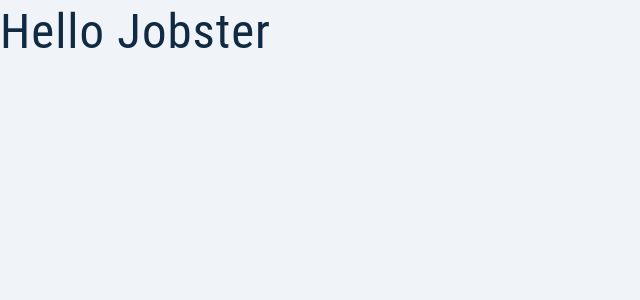
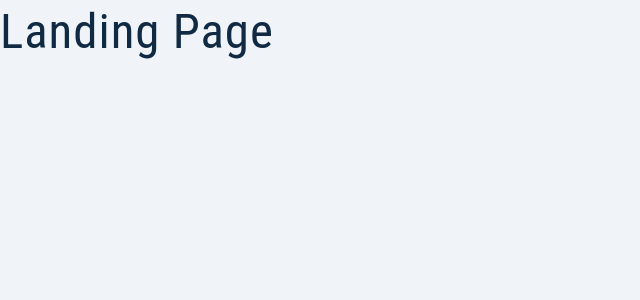
Before and after one commit to naimahassan43/redux-jobster, a React (Create React App) app: page / in a window 1280 px wide. Shown: the top 300 px of the page, without its empty margins (0-640 px from the left). Built offline with nearby package versions, Linux system fonts and the light colour scheme.

Commit message:
Landing Page - Setup

```diff
--- a/src/App.js
+++ b/src/App.js
@@ -1,5 +1,11 @@
+import Landing from "./pages/Landing";
+
 function App() {
-  return <h1>Hello Jobster</h1>;
+  return (
+    <div>
+      <Landing />
+    </div>
+  );
 }
 
 export default App;
--- /dev/null
+++ b/src/pages/Landing.js
@@ -0,0 +1,9 @@
+import React from "react";
+import logo from "../assets/images/logo.svg";
+import main from "../assets/images/main.svg";
+
+const Landing = () => {
+  return <h1>Landing Page</h1>;
+};
+
+export default Landing;
```
